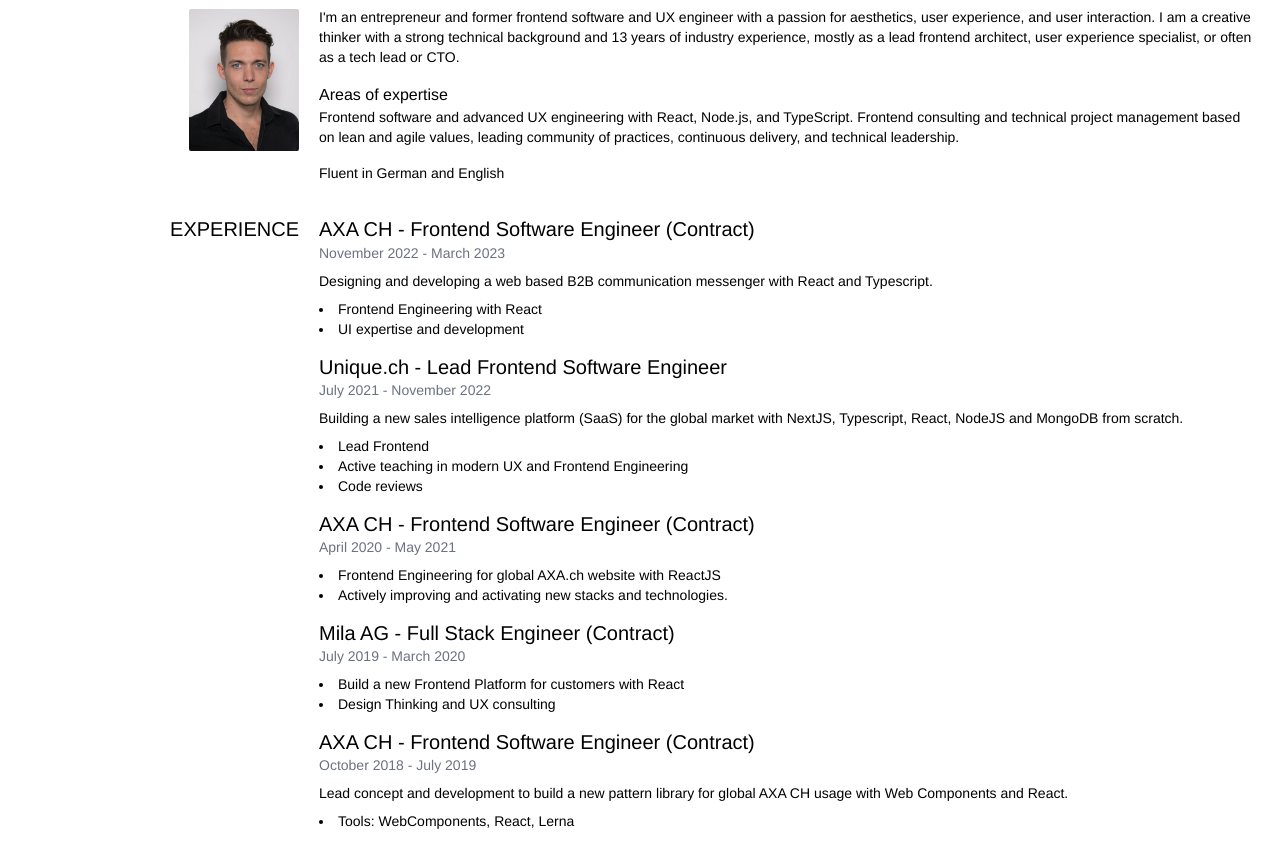
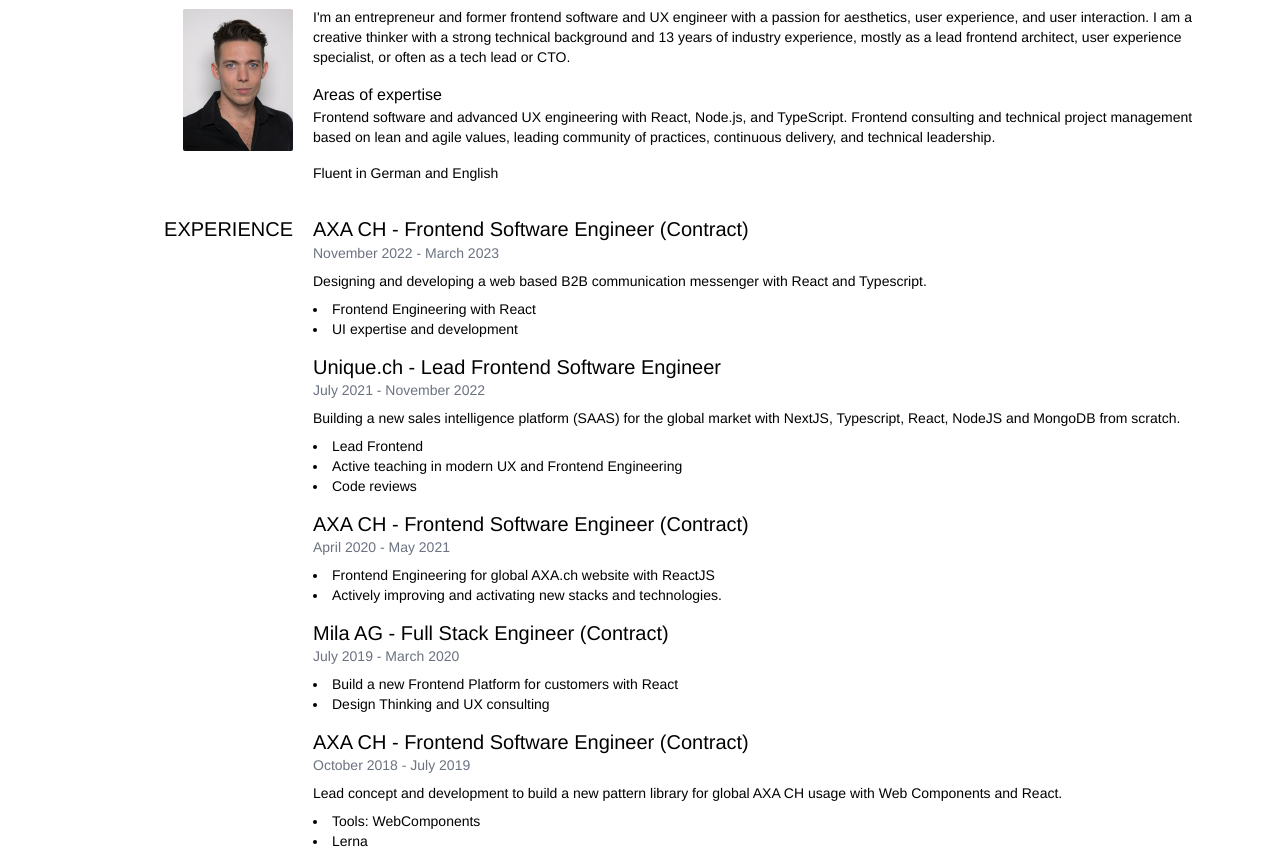
Before and after one commit to jackblackCH/illien.digital, a website: page cv.html in a window 1280 px wide. Shown: the part 93-952 px from the top of the page. Drawn offline with Linux system fonts and the light colour scheme.

Commit message:
Add content for spacings

```diff
--- a/cv.html
+++ b/cv.html
@@ -8,7 +8,7 @@
   </head>
   <body>
     <h1 class="sr-only">CV - Marc Illien - UX / Frontend Software Engineer</h1>
-    <div class="grid grid-cols-4 grid-rows-1 pt-12 pr-6 pl-0 gap-x-5 gap-y-8">
+    <div class="grid grid-cols-4 grid-rows-1 pt-12 pr-12 pl-0 gap-x-5 gap-y-8">
       <div class="text-right">
         <h2 class="text-xl text-right leading-[22px] uppercase">Marc Illien</h2>
         <a class="block text-sm mb-3" href="https://linkedin.com/in/marcillien"
@@ -68,7 +68,7 @@
           </h3>
           <h4 class="text-gray-500 text-sm mb-2">July 2021 - November 2022</h4>
           <p class="mb-2">
-            Building a new sales intelligence platform (SaaS) for the global
+            Building a new sales intelligence platform (SAAS) for the global
             market with NextJS, Typescript, React, NodeJS and MongoDB from
             scratch.
           </p>
@@ -114,9 +114,9 @@
           </p>
 
           <ul class="list-disc list-inside">
-            <li>Tools: WebComponents, React, Lerna</li>
+            <li>Tools: WebComponents</li>
+            <li>Lerna</li>
           </ul>
-          <br />
         </div>
 
         <div class="job mb-4">
```
